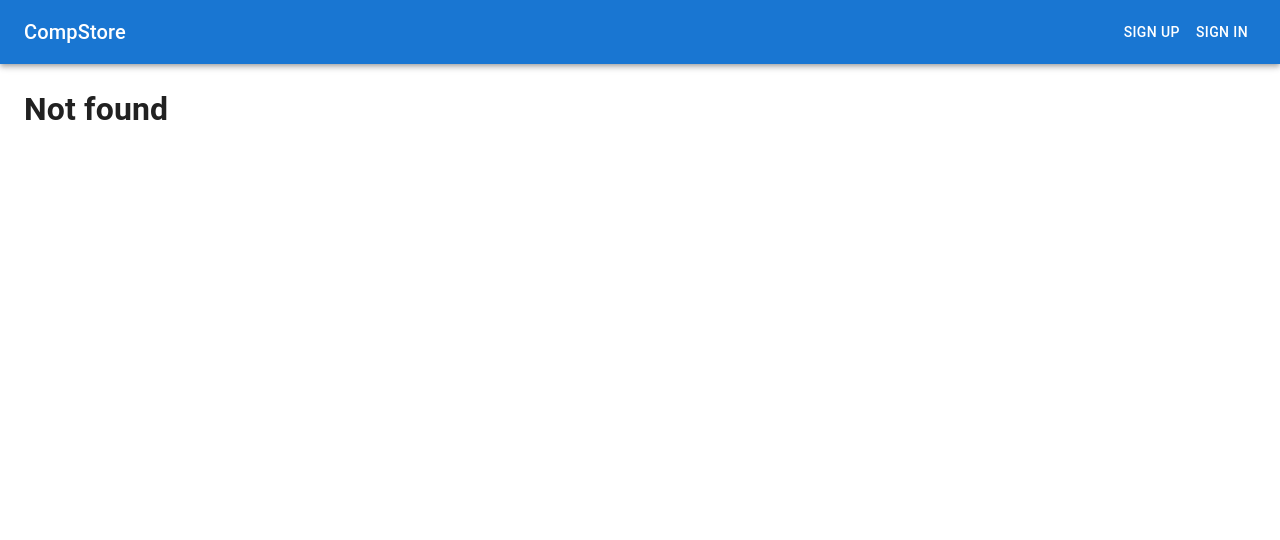
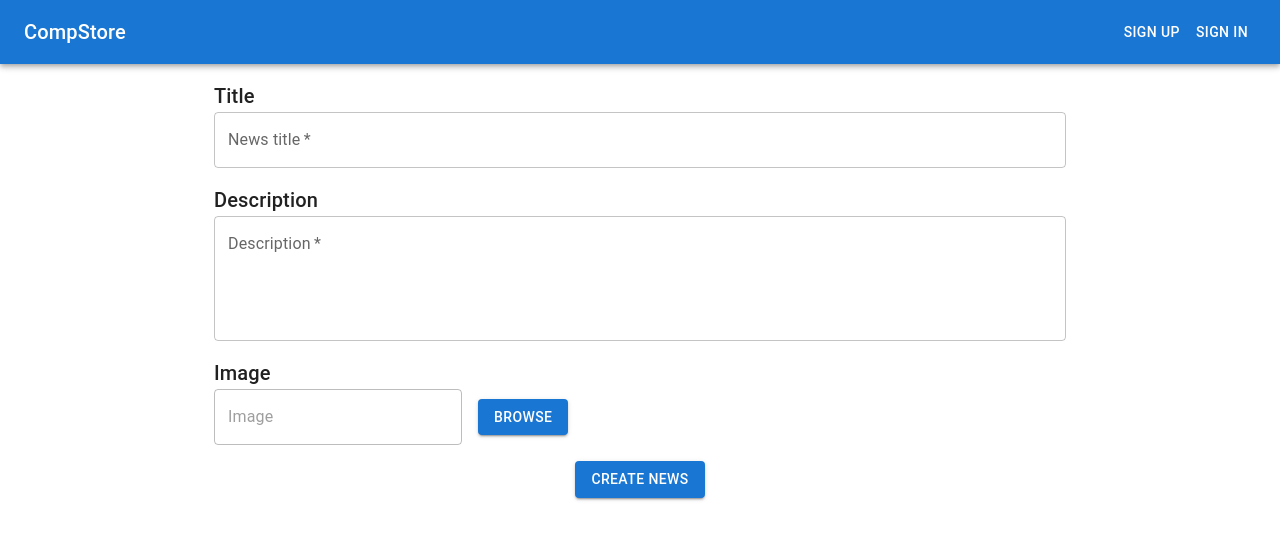
Before and after one commit to b-chomoev/New-York-Times, a React (Vite) app in the folder front/: page /new-news in a window 1280 px wide. Before the commit this address had no page. Shown: the top 540 px of the page. Built offline with nearby package versions, Linux system fonts and the light colour scheme.

Commit message:
Added news form, news slices and news thunks. Also added menu items.

```diff
--- a/front/src/App.tsx
+++ b/front/src/App.tsx
@@ -3,6 +3,7 @@ import AppToolbar from './components/UI/AppToolbar/AppToolbar';
 import { Route, Routes } from 'react-router-dom';
 import LoginPage from './features/users/LoginPage';
 import RegisterPage from './features/users/RegisterPage';
+import NewsForm from './features/news/NewsForm/NewsForm';
 
 const App = () => {
 
@@ -16,6 +17,8 @@ const App = () => {
       <main>
         <Container maxWidth="xl">
           <Routes>
+            <Route path="/" element={(<h1>Main page</h1>)} />
+            <Route path="/new-news" element={<NewsForm />} />
             <Route path="/login" element={<LoginPage />}/>
             <Route path="/register" element={<RegisterPage />}/>
             <Route path="*" element={(<h1>Not found</h1>)}/>
--- a/front/src/app/store.ts
+++ b/front/src/app/store.ts
@@ -3,6 +3,7 @@ import { usersReducer } from '../features/users/usersSlice';
 import storage from 'redux-persist/lib/storage';
 import { persistReducer, persistStore } from 'redux-persist';
 import { FLUSH, PAUSE, PERSIST, PURGE, REGISTER, REHYDRATE } from 'redux-persist/es/constants';
+import { createNewsReducer } from '../features/news/newsSlice';
 
 const userPersistConfig = {
   key: 'store:users',
@@ -12,6 +13,7 @@ const userPersistConfig = {
 
 const rootReducer = combineReducers({
   users: persistReducer(userPersistConfig, usersReducer),
+  news: createNewsReducer,
 })
 
 export const store = configureStore({
--- a/front/src/components/UI/AppToolbar/UserMenu.tsx
+++ b/front/src/components/UI/AppToolbar/UserMenu.tsx
@@ -42,6 +42,8 @@ const UserMenu: React.FC<Props> = ({user}) => {
         >
           Admin
         </MenuItem>}
+        <MenuItem onClick={() => navigate('/')}>Home</MenuItem>
+        <MenuItem onClick={() => navigate('/new-news')}>Add News</MenuItem>
         <MenuItem onClick={handleLogOut}>Log Out</MenuItem>
       </Menu>
     </>
--- /dev/null
+++ b/front/src/features/news/NewsForm/NewsForm.tsx
@@ -0,0 +1,96 @@
+import React, { ChangeEvent, FormEvent, useState } from 'react';
+import Grid from '@mui/material/Grid2';
+import { Button, TextField, Typography, Container } from '@mui/material';
+import FileInput from '../../../components/FileInput/FileInput';
+import { useAppDispatch } from '../../../app/hooks';
+import { useNavigate } from 'react-router-dom';
+import { toast } from 'react-toastify';
+import { NewsMutation } from '../../../types';
+import { createNews } from '../newsThunks';
+
+const initialState = {
+  title: '',
+  description: '',
+  image: null,
+};
+
+const NewsForm = () => {
+  const [form, setForm] = useState<NewsMutation>(initialState);
+  const dispatch = useAppDispatch();
+  const navigate = useNavigate()
+
+  const submitFormHandler = (e: FormEvent) => {
+    e.preventDefault();
+
+    dispatch(createNews({ ...form}));
+    setForm(initialState);
+    navigate('/');
+    toast.success('News created successfully');
+  };
+
+  const inputChangeHandler = (e: ChangeEvent<HTMLInputElement | HTMLTextAreaElement>) => {
+    const { name, value } = e.target;
+    setForm((prevState) => ({ ...prevState, [name]: value }));
+  };
+
+  const fileEventChangeHandler = (e: React.ChangeEvent<HTMLInputElement>) => {
+    const { name, files } = e.target;
+    if (files) {
+      setForm((prevState) => ({
+        ...prevState,
+        [name]: files[0] || null,
+      }));
+    }
+  };
+
+  return (
+    <Container maxWidth="md">
+      <form onSubmit={submitFormHandler}>
+        <Grid container direction="column" spacing={2}>
+          <Grid size={{ xs: 12 }}>
+            <Typography variant="h6">Title</Typography>
+            <TextField
+              id="title"
+              name="title"
+              label="News title"
+              required
+              value={form.title}
+              onChange={inputChangeHandler}
+              fullWidth
+              variant="outlined"
+            />
+          </Grid>
+
+          <Grid size={{ xs: 12 }}>
+            <Typography variant="h6">Description</Typography>
+            <TextField
+              id="description"
+              name="description"
+              label="Description"
+              required
+              value={form.description}
+              onChange={inputChangeHandler}
+              multiline
+              rows={4}
+              fullWidth
+              variant="outlined"
+            />
+          </Grid>
+
+          <Grid size={{ xs: 12 }}>
+            <Typography variant="h6">Image</Typography>
+            <FileInput name="image" label="Image" onGetFile={fileEventChangeHandler} />
+          </Grid>
+
+          <Grid container justifyContent="center">
+            <Button type="submit" variant="contained" color="primary">
+              Create News
+            </Button>
+          </Grid>
+        </Grid>
+      </form>
+    </Container>
+  );
+};
+
+export default NewsForm;
--- /dev/null
+++ b/front/src/features/news/newsSlice.ts
@@ -0,0 +1,43 @@
+import { News } from "../../types";
+import { RootState } from '../../app/store';
+import { createSlice } from '@reduxjs/toolkit';
+import { createNews } from './newsThunks';
+
+interface ICocktail {
+  news: News[];
+  oneNews: News | null;
+  fetchLoading: boolean;
+  createLoading: boolean;
+}
+
+const initialState: ICocktail = {
+  news: [],
+  oneNews: null,
+  fetchLoading: false,
+  createLoading: false,
+}
+
+export const selectCocktails = (state: RootState) => state.news.news;
+export const selectOneCocktail = (state: RootState) => state.news.oneNews;
+export const selectCocktailFetchLoading = (state: RootState) => state.news.fetchLoading;
+export const selectCocktailCreateLoading = (state: RootState) => state.news.createLoading;
+
+export const createNewsSlice = createSlice({
+  name: 'news',
+  initialState,
+  reducers: {},
+  extraReducers: (builder) => {
+    builder
+      .addCase(createNews.pending, (state) => {
+        state.createLoading = true;
+      })
+      .addCase(createNews.fulfilled, (state) => {
+        state.createLoading = false;
+      })
+      .addCase(createNews.rejected, (state) => {
+        state.createLoading = false;
+      })
+  }
+})
+
+export const createNewsReducer = createNewsSlice.reducer;
--- /dev/null
+++ b/front/src/features/news/newsThunks.ts
@@ -0,0 +1,22 @@
+import { createAsyncThunk } from "@reduxjs/toolkit";
+import { NewsMutation } from '../../types';
+import axiosApi from '../../axiosApi';
+
+export const createNews = createAsyncThunk<void, NewsMutation>(
+  "news/createNews",
+  async (newsMutation) => {
+    const formData = new FormData();
+
+    const keys = Object.keys(newsMutation) as (keyof NewsMutation)[];
+
+    keys.forEach((key) => {
+      const value = newsMutation[key];
+
+      if (value !== null) {
+        formData.append(key, value);
+      }
+    });
+
+    await axiosApi.post("/news", formData);
+  },
+);
```
Also changed, not shown: front/src/types.d.ts (+14 -0 lines), 2 other files (tests, documents, lock files or other folders). Lines whose indentation alone changed are shown as unchanged.
